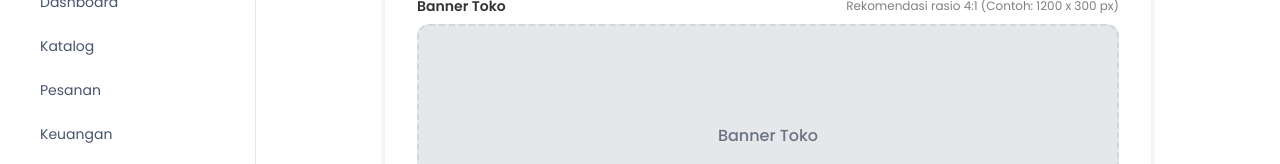
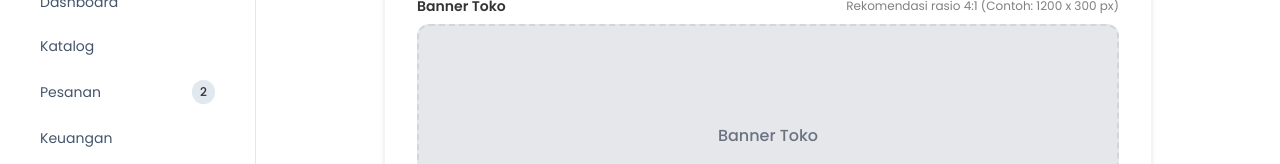
Before and after one commit to NarayanaMahendraAbimanyu/FLEXA-Marketplace, a Next.js app: page /seller/storeSettings in a window 1280 px wide. Shown: the part 150-314 px from the top of the page. Built offline with nearby package versions, Linux system fonts and the light colour scheme; no server answers.

Commit message:
Memperbarui desain pada SellerSideBar

```diff
--- a/app/components/SellerSideBar.tsx
+++ b/app/components/SellerSideBar.tsx
@@ -51,13 +51,20 @@ export default function SellerSideBar() {
             </Link>
             <Link
               href="/seller/orders"
-              className={`flex items-center px-4 py-2.5 rounded-xl text-sm transition-colors ${
+              className={`flex items-center justify-between px-4 py-2.5 rounded-xl text-sm transition-colors ${
                 isActive('/seller/orders')
                   ? 'bg-[#059669]/20 text-[#059669] font-bold'
                   : 'text-slate-600 hover:bg-slate-50'
               }`}
             >
-              Pesanan
+              <span>Pesanan</span>
+              <span className={`px-2 py-1 rounded-full text-xs font-medium ${
+                isActive('/seller/orders')
+                  ? 'bg-[#059669] text-white'
+                  : 'bg-slate-200 text-black/80'
+              }`}>
+                2
+              </span>
             </Link>
             <Link
               href="/seller/income"
```
